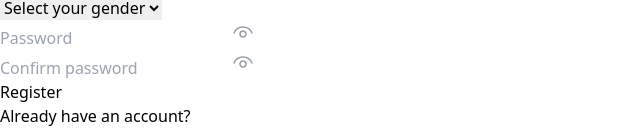
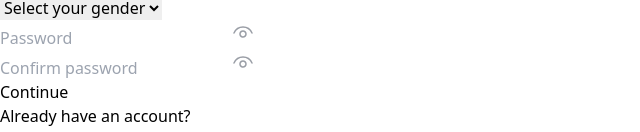
Before and after one commit to MUGISHA-Pascal/Student-Mentorship-Website, a React (Vite) app: page /register in a window 1280 px wide. Shown: the part 602-734 px from the top of the page, without its empty margins (0-640 px from the left). Built offline with nearby package versions, Linux system fonts and the light colour scheme.

Commit message:
final touches for btns

```diff
--- a/src/components/auth/register.tsx
+++ b/src/components/auth/register.tsx
@@ -133,11 +133,11 @@ const RegisterScreen: React.FC<RegisterScreenProps> = ({ onRegister }) => {
                     onChangeText={setConfirmPassword}
                 />
                 <button
-                    className={`w-full p-4 text-center rounded-full mt-10 mb-4 ${isButtonDisabled ? 'bg-gray-400' : 'bg-blue-600'} text-white text-lg font-semibold`}
+                    className={`w-4/5 py-4 px-[10%] text-center rounded-full mt-10 mb-4 ${isButtonDisabled ? 'bg-gray-400' : 'bg-blue-600'} text-white text-lg font-semibold`}
                     onClick={handleRegister}
                     disabled={isButtonDisabled}
                 >
-                    Register
+                    Continue
                 </button>
                 <div className="flex justify-center items-center mb-8">
                     <p className="text-gray-600 font-semibold">Already have an account?</p>
--- a/src/pages/login.tsx
+++ b/src/pages/login.tsx
@@ -105,7 +105,7 @@ const Login = () => {
             onChangeText={setPassword}
           />
           <button
-            className={`w-full p-4 text-center rounded-full mt-10 mb-4 ${isButtonDisabled ? 'bg-gray-400' : 'bg-blue-600'} text-white text-lg font-semibold`}
+            className={`w-4/5 py-4 px-[10%] text-center rounded-full mt-10 mb-4 ${isButtonDisabled ? 'bg-gray-400' : 'bg-blue-600'} text-white text-lg font-semibold`}
             onClick={handleLogin}
             disabled={isButtonDisabled || isSubmitting}
 
--- a/src/pages/register.tsx
+++ b/src/pages/register.tsx
@@ -110,6 +110,16 @@ const Register: React.FC = () => {
         theme: "colored",
       });
     } finally {
+      toast.error('Error during registration. Please try again.', {
+        position: "top-right",
+        autoClose: 5000,
+        hideProgressBar: false,
+        closeOnClick: true,
+        pauseOnHover: true,
+        draggable: true,
+        progress: undefined,
+        theme: "colored",
+      });
       setIsSubmitting(false);
     }
   };
```
